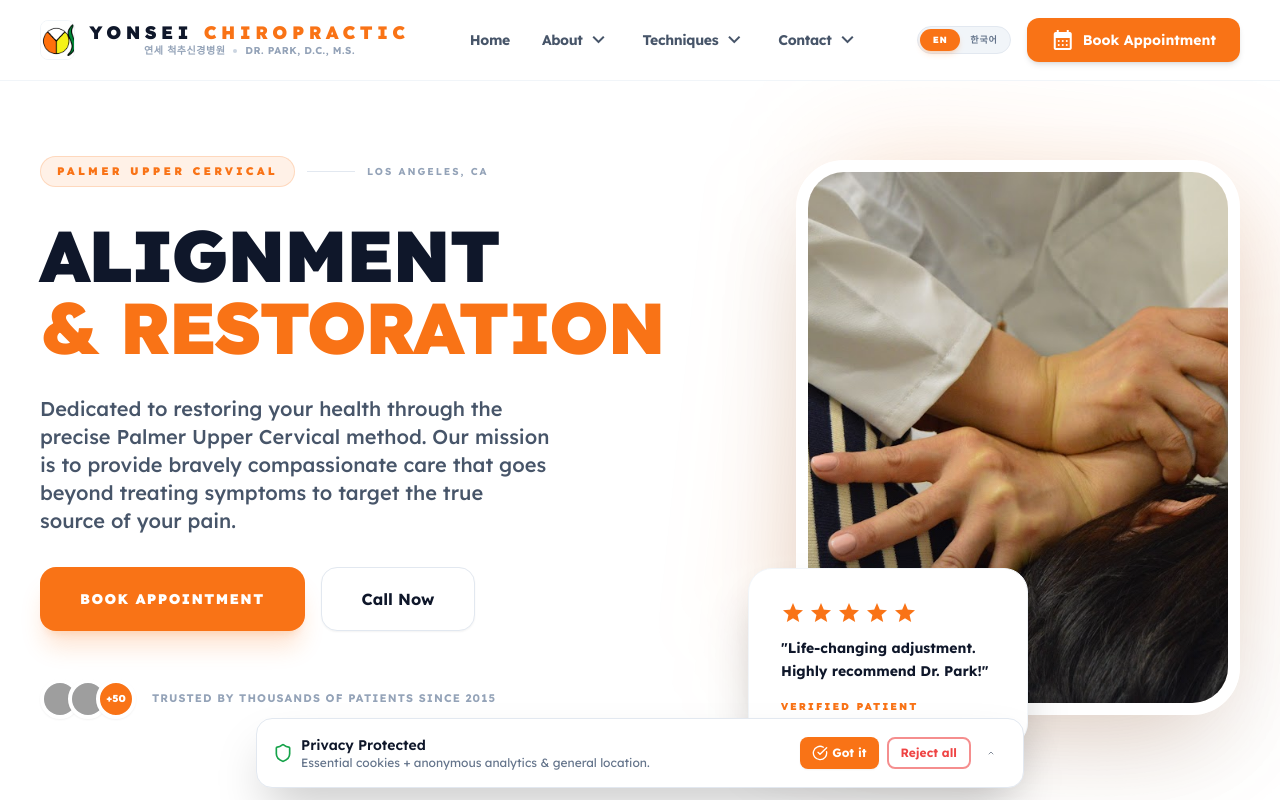
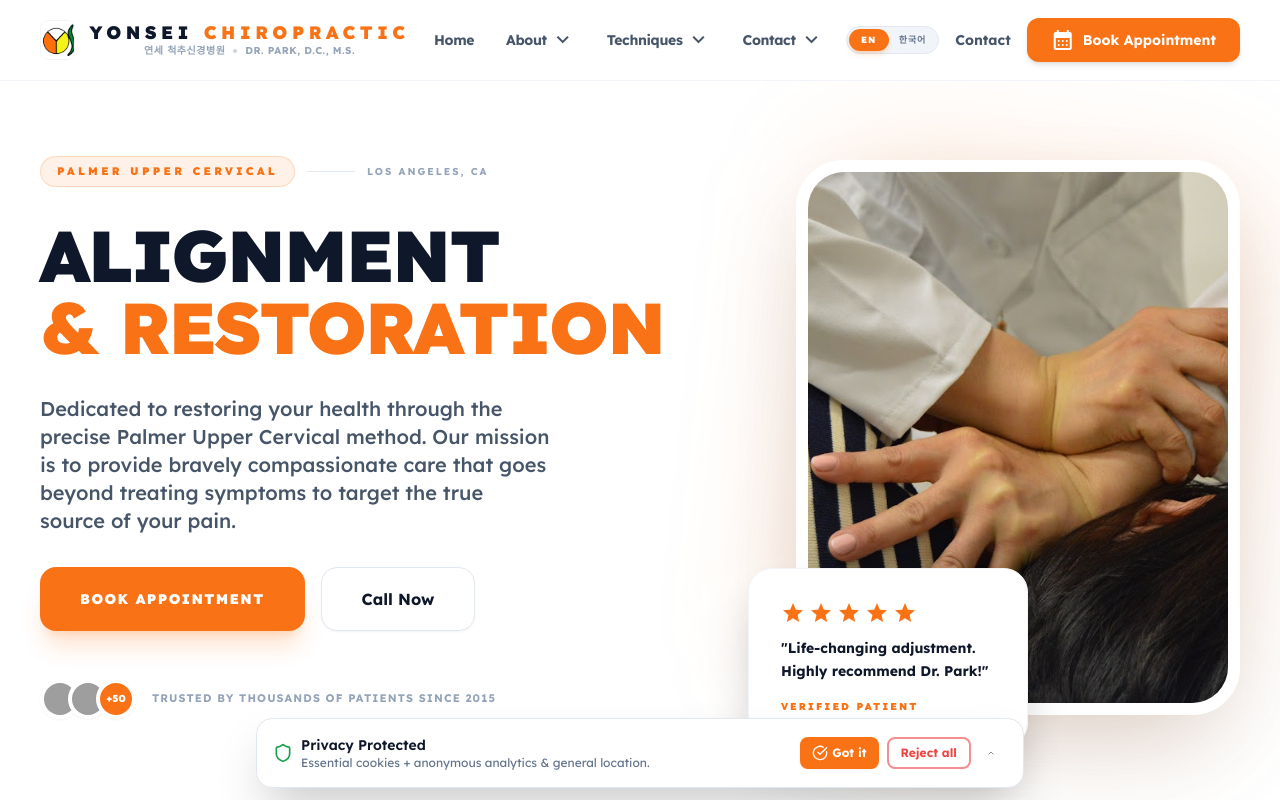
Before and after one commit to masgpt/Dr-Yonsei-Chiropractor, a Next.js app: page /Home in a window 1280 px wide. Shown: the top 800 px of the page. Built offline with nearby package versions, Linux system fonts and the light colour scheme; grey boxes are pictures that could not be loaded.

Commit message:
addded contact link to the nav bar

```diff
--- a/app/components/Navbar/Desktop/Navbar.desktop.tsx
+++ b/app/components/Navbar/Desktop/Navbar.desktop.tsx
@@ -252,9 +252,15 @@
             </div>
           </nav>
 
-          {/* CTA Button */}
+          {/* CTA area */}
           <div className="flex items-center gap-4">
             <LanguageToggle />
+            <Link
+              to={`/${lng}/contact`}
+              className="text-sm font-bold text-slate-600 dark:text-slate-300 hover:text-primary dark:hover:text-primary transition-colors"
+            >
+              {t('nav.contact')}
+            </Link>
             <Link
               to="mailto:yonseichiropractic@gmail.com"
               className="flex items-center justify-center h-11 px-6 rounded-xl bg-primary hover:bg-orange-600 text-white text-sm font-bold shadow-md hover:shadow-lg transition-all hover:-translate-y-0.5 active:translate-y-0 focus:ring-2 focus:ring-primary/20 focus:ring-offset-2"
--- a/app/components/Navbar/Mobile/Navbar.mobile.tsx
+++ b/app/components/Navbar/Mobile/Navbar.mobile.tsx
@@ -87,6 +87,17 @@
                             >
                               <span className="text-lg font-black tracking-tight">{t('nav.home')}</span>
                             </Link>
+                            <Link
+                              to={`/${lng}/contact`}
+                              onClick={toggleMenu}
+                              className={`flex items-center w-full px-5 py-4 rounded-2xl border transition-all active:scale-[0.98] ${
+                                isActive(`/${lng}/contact`)
+                                  ? 'bg-primary/10 border-primary text-primary shadow-sm shadow-primary/10'
+                                  : 'bg-slate-50/50 dark:bg-slate-800/30 border-slate-100 dark:border-slate-800 text-slate-900 dark:text-white hover:border-primary/30'
+                              }`}
+                            >
+                              <span className="text-lg font-black tracking-tight">{t('nav.contact')}</span>
+                            </Link>
 
                             <div className="flex flex-col space-y-3 pt-4">
                               <p className="px-5 text-[10px] font-black text-primary uppercase tracking-[0.2em] mb-1">{t('nav.about')}</p>
```
